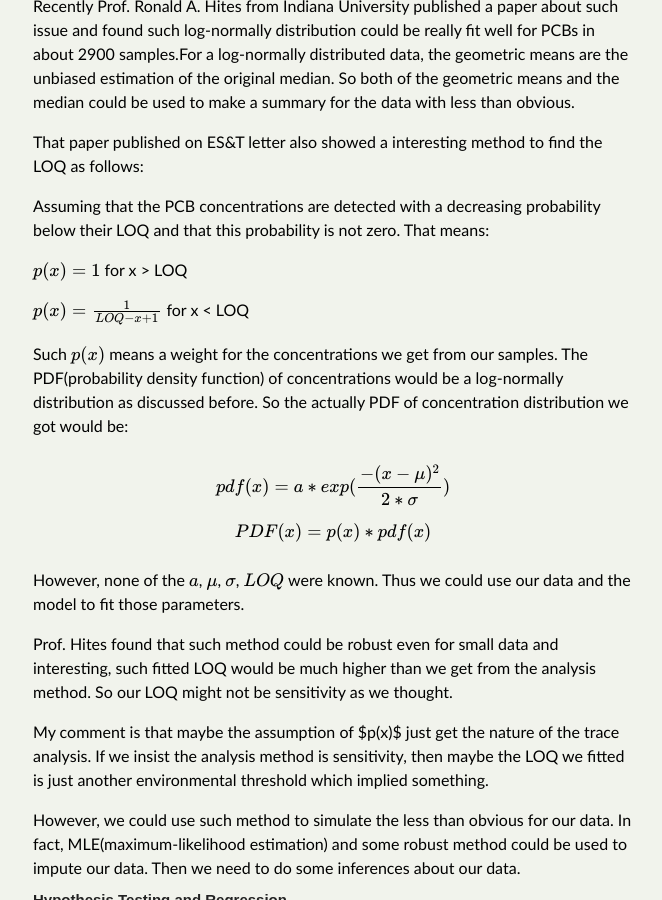
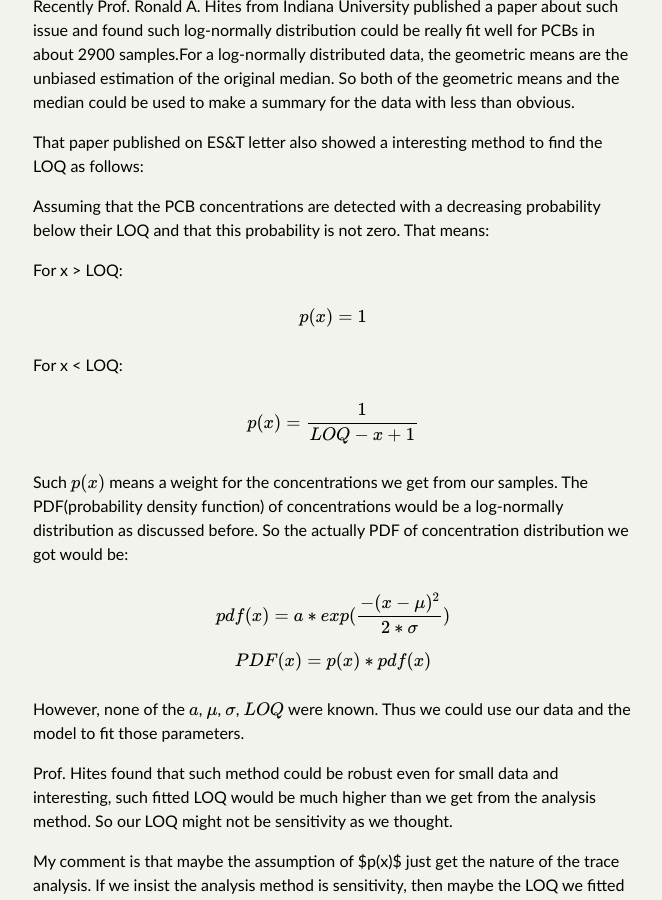
Before and after one commit to yufree/blog, a Jekyll site: the page built from _posts/2015-09-05-LOQ.md, in a window 1280 px wide and 900 px high, scrolled down 527 px. Shown: the whole window, without its empty margins (307-969 px from the left). Built offline with Jekyll 4.4.1, drawn with Linux system fonts in a browser that asks for light colours; some web fonts are replaced; formulas are drawn with MathJax 3; comment, search, counter and statistics services are not loaded.

Commit message:
revise display

```diff
--- a/_posts/2015-09-05-LOQ.md
+++ b/_posts/2015-09-05-LOQ.md
@@ -15,9 +15,13 @@ That paper published on ES&T letter also showed a interesting method to find the
 
 Assuming that the PCB concentrations are detected with a decreasing probability below their LOQ and that this probability is not zero. That means:
 
-$$p(x) = 1 $$ for x > LOQ
+For x > LOQ:
 
-$$p(x) = \frac{1}{LOQ - x + 1} $$ for x < LOQ
+$$p(x) = 1 $$
+
+For x < LOQ:
+
+$$p(x) = \frac{1}{LOQ - x + 1} $$
 
 Such $$p(x)$$ means a weight for the concentrations we get from our samples. The PDF(probability density function) of concentrations would be a log-normally distribution as discussed before. So the actually PDF of concentration distribution we got would be:
 
```
